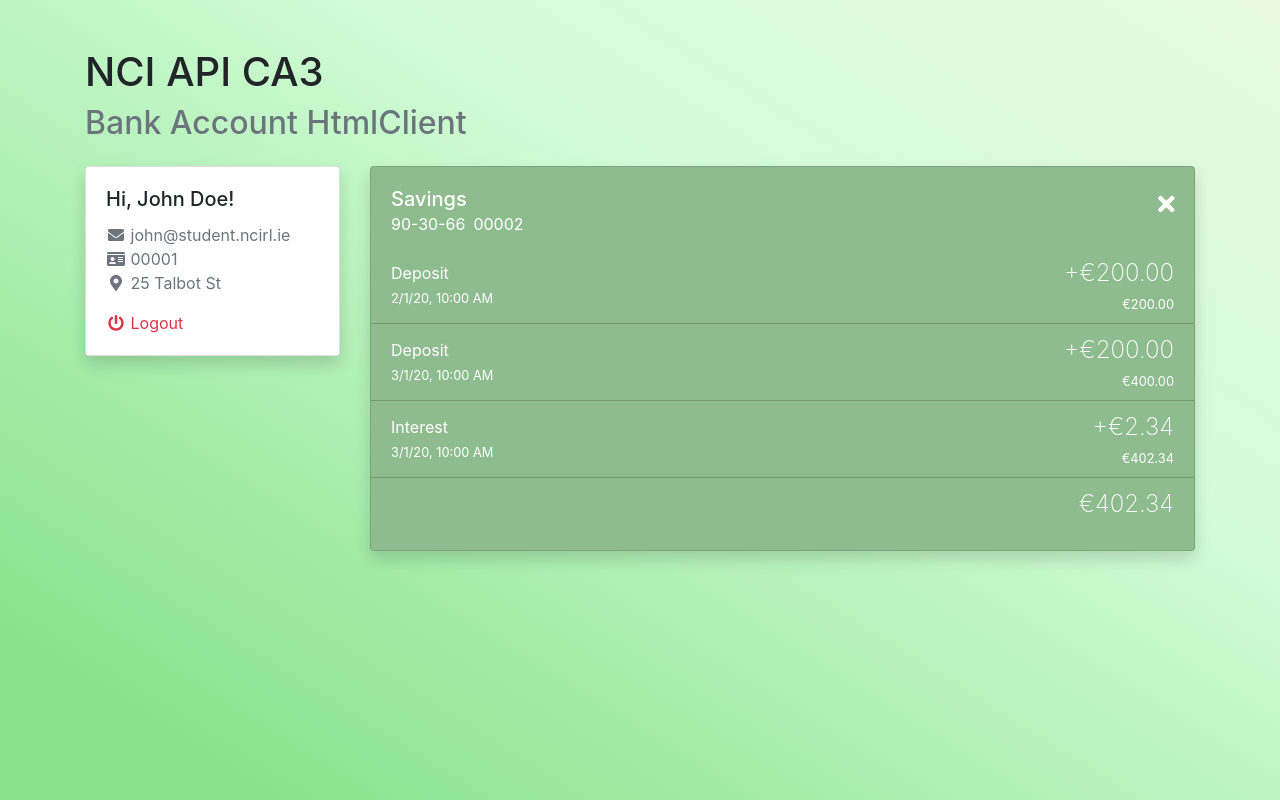
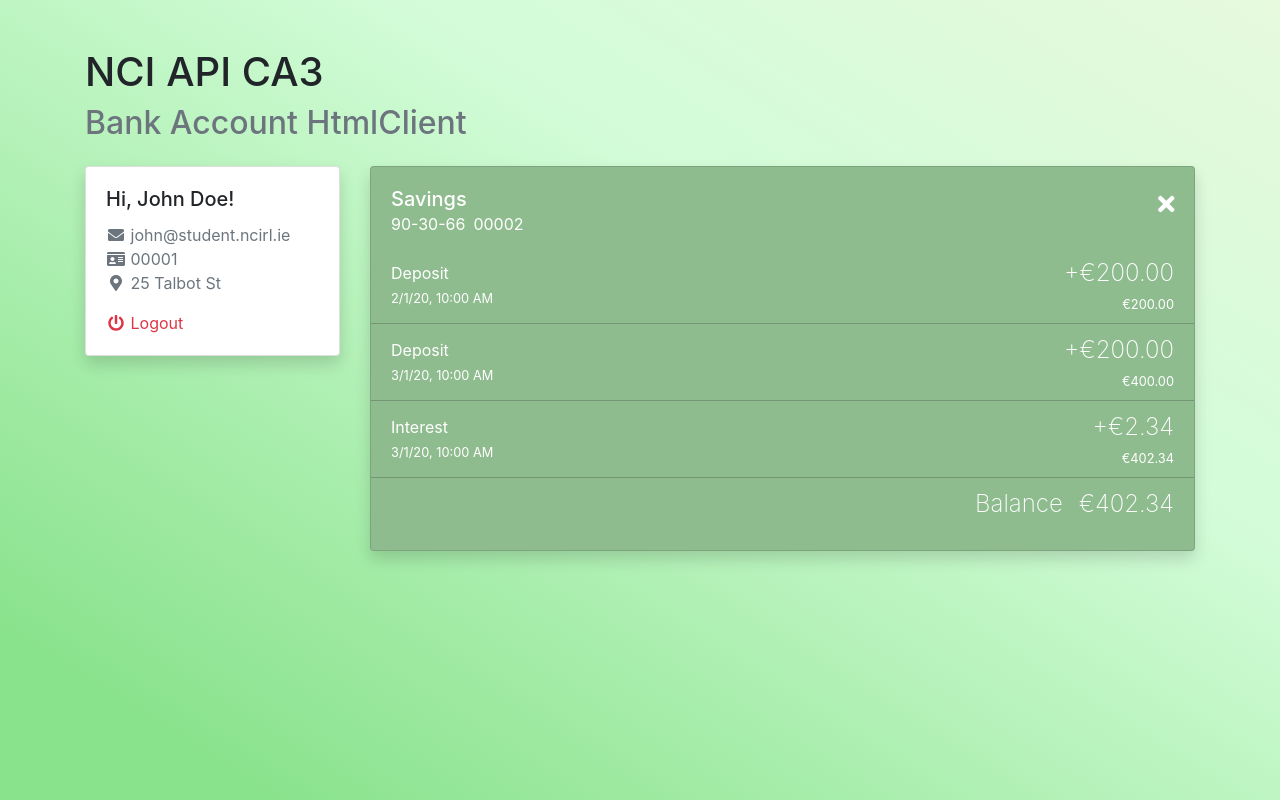
Before and after one commit to pablotarga/nci-apis-client-project, an Angular app: page / in a window 1280 px wide. Built offline with nearby package versions, Linux system fonts and the light colour scheme.

Commit message:
Removed flip to prepare for animations

```diff
--- a/src/app/account-detail/account-detail.component.html
+++ b/src/app/account-detail/account-detail.component.html
@@ -2,14 +2,14 @@
   <div class="card-body">
     <div class="d-flex justify-content-between">
       <h5 class="card-title">
-        {{account.title}}<br />
-        <small>{{account.sortCode}}</small>
-        <small class="ml-2">{{account.number}}</small>
+        {{acc.title}}<br />
+        <small>{{acc.sortCode}}</small>
+        <small class="ml-2">{{acc.number}}</small>
       </h5>
-      <fa-icon icon="times" (click)="s.activeAccount = null"></fa-icon>
+      <fa-icon icon="times" (click)="close()"></fa-icon>
     </div>
 
-    <app-transaction-list [account]="account"></app-transaction-list>
+    <app-transaction-list [account]="acc"></app-transaction-list>
   </div>
 
 </div>
--- a/src/app/account-detail/account-detail.component.ts
+++ b/src/app/account-detail/account-detail.component.ts
@@ -1,4 +1,4 @@
-import { Component, OnInit, Input } from '@angular/core';
+import { Component, OnInit, Input, SimpleChanges, SimpleChange, OnChanges } from '@angular/core';
 import { Account } from '../interfaces/account';
 import { SystemService } from '../services/system.service';
 
@@ -7,11 +7,24 @@ import { SystemService } from '../services/system.service';
   templateUrl: './account-detail.component.html',
   styleUrls: ['./account-detail.component.scss']
 })
-export class AccountDetailComponent implements OnInit {
+export class AccountDetailComponent implements OnInit, OnChanges {
   @Input() account: Account;
+  acc: Account;
   constructor(public s: SystemService) { }
 
   ngOnInit(): void {
   }
 
+  ngOnChanges(changes: SimpleChanges) {
+    const account: SimpleChange = changes.account;
+    if (account.currentValue) {
+      this.acc = account.currentValue;
+    }
+  }
+
+
+  close() {
+    this.s.activeAccount = null;
+  }
+
 }
--- a/src/app/authorized/authorized.component.html
+++ b/src/app/authorized/authorized.component.html
@@ -4,14 +4,7 @@
   </div>
 
   <div class="col-md-7 col-lg-9 mt-4 mt-md-0">
-    <div class="flip-card" [class.flipped]="s.activeAccount">
-      <div class="flip-card-inner">
-        <div class="flip-card-front">
-          <app-account-list></app-account-list>
-        </div>
-        <div class="flip-card-back">
-          <app-account-detail [account]=s.activeAccount></app-account-detail>
-        </div>
-      </div>
-
-    </div>
+    <app-account-list *ngIf="!s.activeAccount"></app-account-list>
+    <app-account-detail [account]=s.activeAccount *ngIf="s.activeAccount"></app-account-detail>
+  </div>
+</div>
--- a/src/app/transaction-list/transaction-list.component.html
+++ b/src/app/transaction-list/transaction-list.component.html
@@ -13,7 +13,7 @@
   </div>
 </div>
 
-<div class="d-flex justify-content-between align-items-center py-2">
-  <div>&nbsp;</div>
+<div class="d-flex justify-content-end align-items-center py-2">
+  <div class="totals mr-3">Balance</div>
   <div class="totals">{{account.balance | currency : 'EUR'}}</div>
 </div>
```
